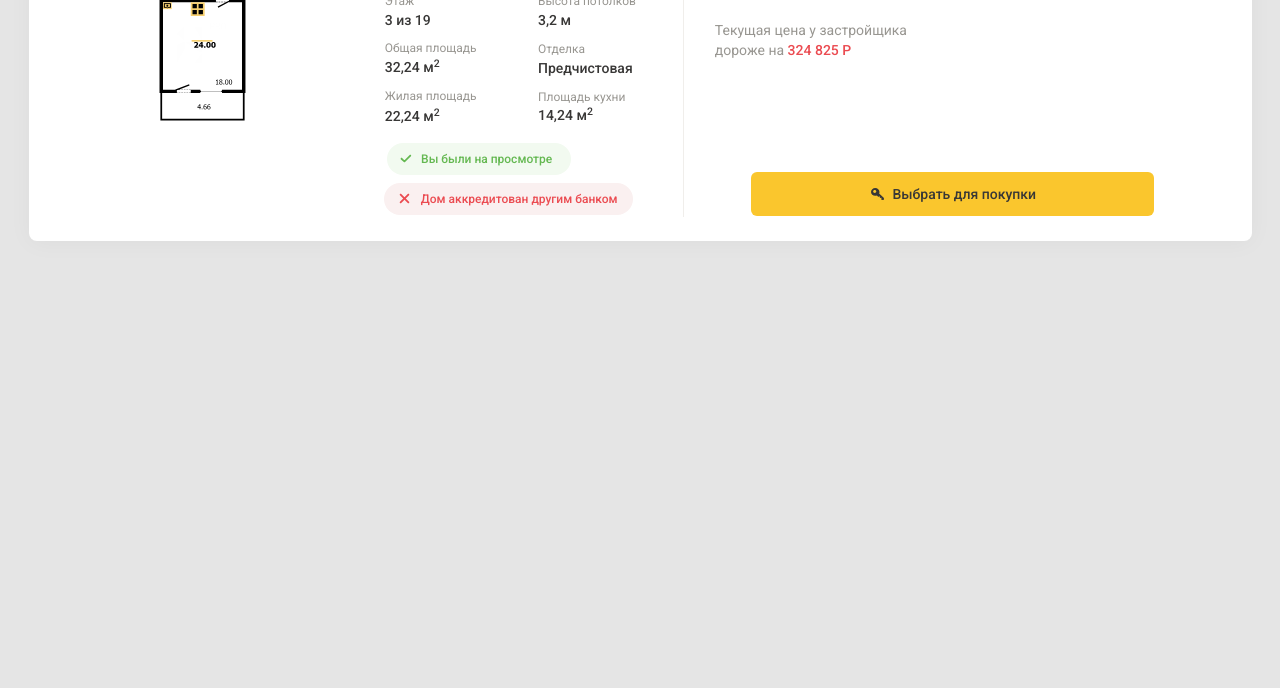
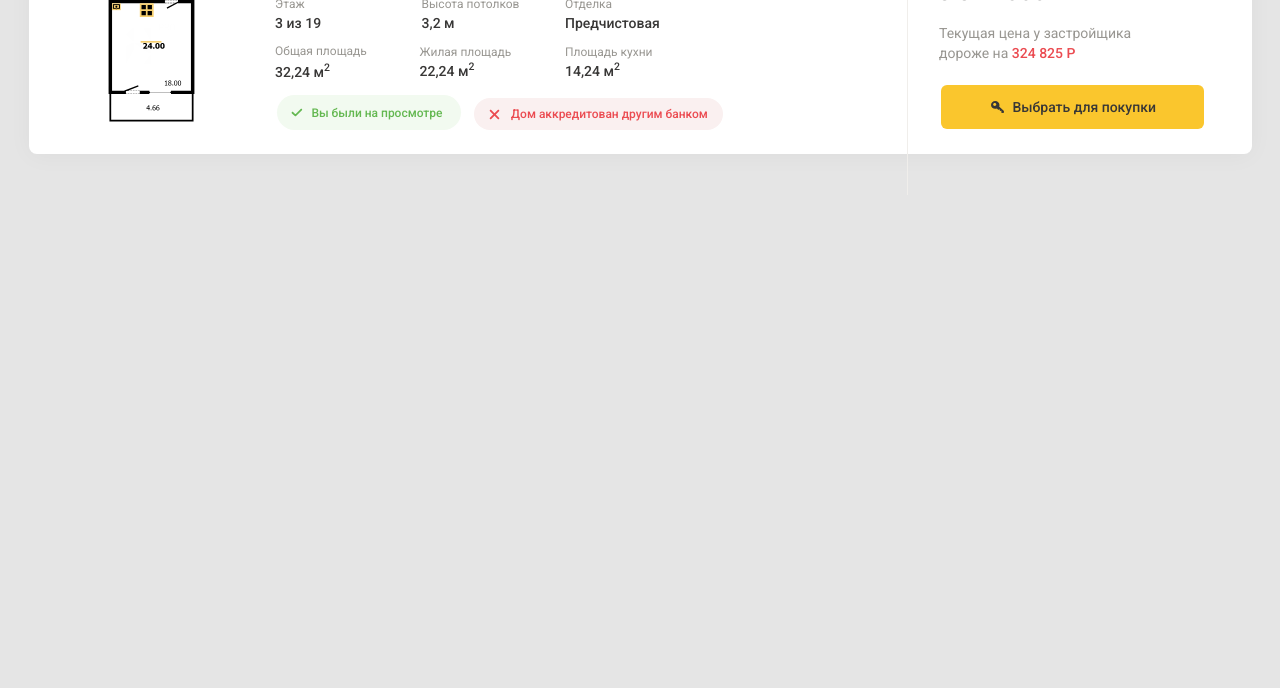
Before and after one commit to EvgenyFirst/test-task-hmarket, a plain HTML site: page index.html in a window 1280 px wide. Shown: the part 112-800 px from the top of the page. Drawn offline with Linux system fonts and the light colour scheme.

Commit message:
Верстка сайта по ширине 1280px и другие правки

```diff
--- a/index.html
+++ b/index.html
@@ -24,10 +24,6 @@
     <h1 class="section-1__header">
       Тестовое задание для компании НМАРКЕТ на вакансию HTML-верстальщика
     </h1>
-
-    <a href="#">
-      Открыть описание квартиры
-    </a>
   </header>
   <!-- Section-1 End -->
   <!--  -->
@@ -39,13 +35,14 @@
         <button type="button" class="section-2__modal-x"></button>
       </div>
       <div class="section-2__modal-objects">
-        <img class="section-2__modal-objects-img" src="img/apartment-plan.svg" width="86" height="160" alt="План квартиры">
+        <img class="section-2__modal-objects-img" src="img/apartment-plan.svg" width="86" height="160"
+          alt="План квартиры">
         <div class="section-2__modal-objects-group">
           <h2 class="section-2__modal-header">
             2-к квартира
           </h2>
           <div class="section-2__modal-info">
-            <div>
+            <div class="section-2__modal-info-floor">
               <p class="section-2__modal-header-add section-2__modal-header-add-one">
                 Этаж
               </p>
@@ -53,7 +50,7 @@
                 3 из 19
               </p>
             </div>
-            <div>
+            <div class="section-2__modal-info-height">
               <p class="section-2__modal-header-add section-2__modal-header-add-two">
                 Высота потолков
               </p>
@@ -61,7 +58,7 @@
                 3,2 м
               </p>
             </div>
-            <div>
+            <div class="section-2__modal-info-total">
               <p class="section-2__modal-header-add section-2__modal-header-add-three">
                 Общая площадь
               </p>
@@ -69,7 +66,7 @@
                 32,24 м<sup>2</sup>
               </p>
             </div>
-            <div>
+            <div class="section-2__modal-info-work">
               <p class="section-2__modal-header-add section-2__modal-header-add-four">
                 Отделка
               </p>
@@ -77,7 +74,7 @@
                 Предчистовая
               </p>
             </div>
-            <div>
+            <div class="section-2__modal-info-life">
               <p class="section-2__modal-header-add section-2__modal-header-add-five">
                 Жилая площадь
               </p>
@@ -85,7 +82,7 @@
                 22,24 м<sup>2</sup>
               </p>
             </div>
-            <div>
+            <div class="section-2__modal-info-kitchen">
               <p class="section-2__modal-header-add section-2__modal-header-add-six">
                 Площадь кухни
               </p>
@@ -110,8 +107,8 @@
             <p class="section-2__modal-sum">
               3 312 666 Р
             </p>
-            <p class="section-2__modal-different section-2__modal-different-add">Текущая цена у застройщика<br> дороже на <span
-                class="section-2__modal-difference">324 825 Р</span></p>
+            <p class="section-2__modal-different section-2__modal-different-add">Текущая цена у застройщика<br> дороже
+              на <span class="section-2__modal-difference">324 825 Р</span></p>
           </div>
         </div>
 
--- a/scss/config/01-config.scss
+++ b/scss/config/01-config.scss
@@ -29,7 +29,7 @@ body {
     background-position: top center;
     background-repeat: no-repeat;
 
-    // background-image: url("../img/920.jpg");
+    // background-image: url("../img/1280.jpg");
     // opacity: 0.5;
 
     // background-image: url("../img/maket.jpg");
@@ -37,6 +37,10 @@ body {
 
     @media (min-width: 768px) {
         min-height: 582px;
+    }
+
+    @media (min-width: 1280px) {
+        min-height: 395px;
     }
 }
 
--- a/scss/section/02-section-2.scss
+++ b/scss/section/02-section-2.scss
@@ -4,7 +4,7 @@
 /* --------------------------------------------- */
 
 .section-2 {
-    margin-top: -39px;
+    margin-top: -11px;
     margin-right: 8px;
     margin-left: 8px;
 
@@ -16,7 +16,7 @@
     z-index: 2;
 
     @media (min-width: 768px) {
-        margin-top: -23px;
+        margin-top: 5px;
     }
 
     @media (min-width: 920px) {
@@ -48,6 +48,10 @@
 
     @media (min-width: 920px) {
         min-height: 315px;
+    }
+
+    @media (min-width: 1280px) {
+        min-height: 226px;
     }
 }
 
@@ -96,6 +100,10 @@
         @media (min-width: 920px) {
             right: 19px;
         }
+
+        @media (min-width: 1280px) {
+            right: 31px;
+        }
     }
 
     &::before {
@@ -124,6 +132,10 @@
         @media (min-width: 920px) {
             right: 19px;
         }
+
+        @media (min-width: 1280px) {
+            right: 31px;
+        }
     }
 
     &:hover {
@@ -149,6 +161,10 @@
         @media (min-width: 920px) {
             margin-top: -4.44px;
             margin-right: 1.56px;
+        }
+
+        @media (min-width: 1280px) {
+            margin-right: 13.56px;
         }
 
         &::before,
@@ -188,6 +204,14 @@
     @media (min-width: 920px) {
         flex-wrap: nowrap;
     }
+
+    @media (min-width: 1280px) {
+        position: relative;
+
+        height: 221px;
+
+        padding-top: 82px;
+    }
 }
 
 .section-2__modal-objects-img {
@@ -203,6 +227,10 @@
     @media (min-width: 920px) {
         margin-top: -86px;
         margin-left: 19px;
+    }
+
+    @media (min-width: 1280px) {
+        margin-left: -69px;
     }
 }
 
@@ -221,6 +249,11 @@
     @media (min-width: 920px) {
         margin-top: -161px;
         margin-left: 77px;
+    }
+
+    @media (min-width: 1280px) {
+        margin-top: -91px;
+        margin-left: -19px;
     }
 }
 
@@ -252,6 +285,36 @@
 
     @media (min-width: 920px) {
         width: 49%;
+    }
+
+    @media (min-width: 1280px) {
+        width: 60%;
+
+        grid-template-columns: 1fr 1fr 1fr;
+    }
+}
+
+.section-2__modal-info-floor {
+    @media (min-width: 1280px) {
+        order: -1;
+    }
+}
+
+.section-2__modal-info-height {
+    @media (min-width: 1280px) {
+        order: -1;
+    }
+}
+
+.section-2__modal-info-total {
+    @media (min-width: 1280px) {
+        order: 0;
+    }
+}
+
+.section-2__modal-info-work {
+    @media (min-width: 1280px) {
+        order: -1;
     }
 }
 
@@ -293,6 +356,10 @@
 .section-2__modal-header-add-three {
     position: relative;
     top: 7px;
+
+    @media (min-width: 1280px) {
+        top: -20px;
+    }
 }
 
 .section-2__modal-header-add-four {
@@ -302,11 +369,20 @@
     @media (min-width: 768px) {
         left: 2px;
     }
+
+    @media (min-width: 1280px) {
+        top: 13px;
+        left: 1px;
+    }
 }
 
 .section-2__modal-header-add-five {
     position: relative;
     top: 2px;
+
+    @media (min-width: 1280px) {
+        top: -19px;
+    }
 }
 
 .section-2__modal-header-add-six {
@@ -315,6 +391,11 @@
 
     @media (min-width: 768px) {
         left: 2px;
+    }
+
+    @media (min-width: 1280px) {
+        top: -19px;
+        left: 1px;
     }
 }
 
@@ -336,6 +417,10 @@
 .section-2__modal-info-add-three {
     position: relative;
     top: 19px;
+
+    @media (min-width: 1280px) {
+        top: -6px;
+    }
 }
 
 .section-2__modal-info-add-four {
@@ -345,11 +430,20 @@
     @media (min-width: 768px) {
         left: 2px;
     }
+
+    @media (min-width: 1280px) {
+        top: 25px;
+        left: 1px;
+    }
 }
 
 .section-2__modal-info-add-five {
     position: relative;
     top: 15px;
+
+    @media (min-width: 1280px) {
+        top: -7px;
+    }
 }
 
 .section-2__modal-info-add-six {
@@ -358,6 +452,11 @@
 
     @media (min-width: 768px) {
         left: 2px;
+    }
+
+    @media (min-width: 1280px) {
+        top: -7px;
+        left: 1px;
     }
 }
 
@@ -371,6 +470,13 @@
 
     @media (min-width: 920px) {
         flex-direction: column;
+    }
+
+    @media (min-width: 1280px) {
+        flex-direction: row;
+
+        position: absolute;
+        top: 159px;
     }
 }
 
@@ -434,6 +540,11 @@
         margin-top: 8px;
         margin-left: -1px;
     }
+
+    @media (min-width: 1280px) {
+        margin-top: 6px;
+        margin-left: 13px;
+    }
 }
 
 .section-2__modal-watch {
@@ -472,6 +583,14 @@
 
         margin-top: -291px;
         margin-left: 334px;
+    }
+
+    @media (min-width: 1280px) {
+        margin-left: 442px;
+
+        position: absolute;
+        top: 285px;
+        right: 0;
     }
 
     &::before {
@@ -608,6 +727,16 @@
 
         z-index: 1;
     }
+
+    @media (min-width: 1280px) {
+        min-width: 24.5%;
+
+        margin-left: -65px;
+
+        position: relative;
+        top: -88px;
+        right: -50px;
+    }
 }
 
 /* --------------------------------------------- */
```
Also changed, not shown: css/main.css.
